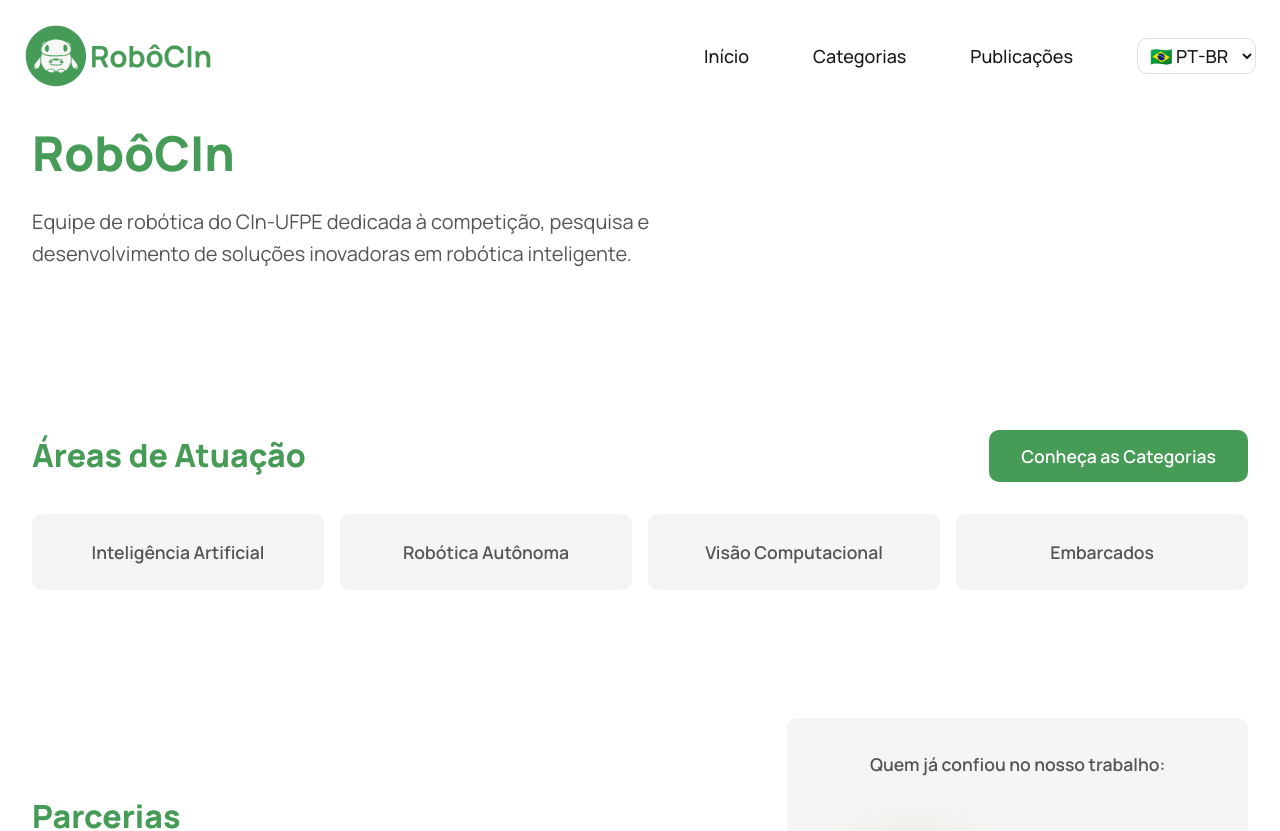
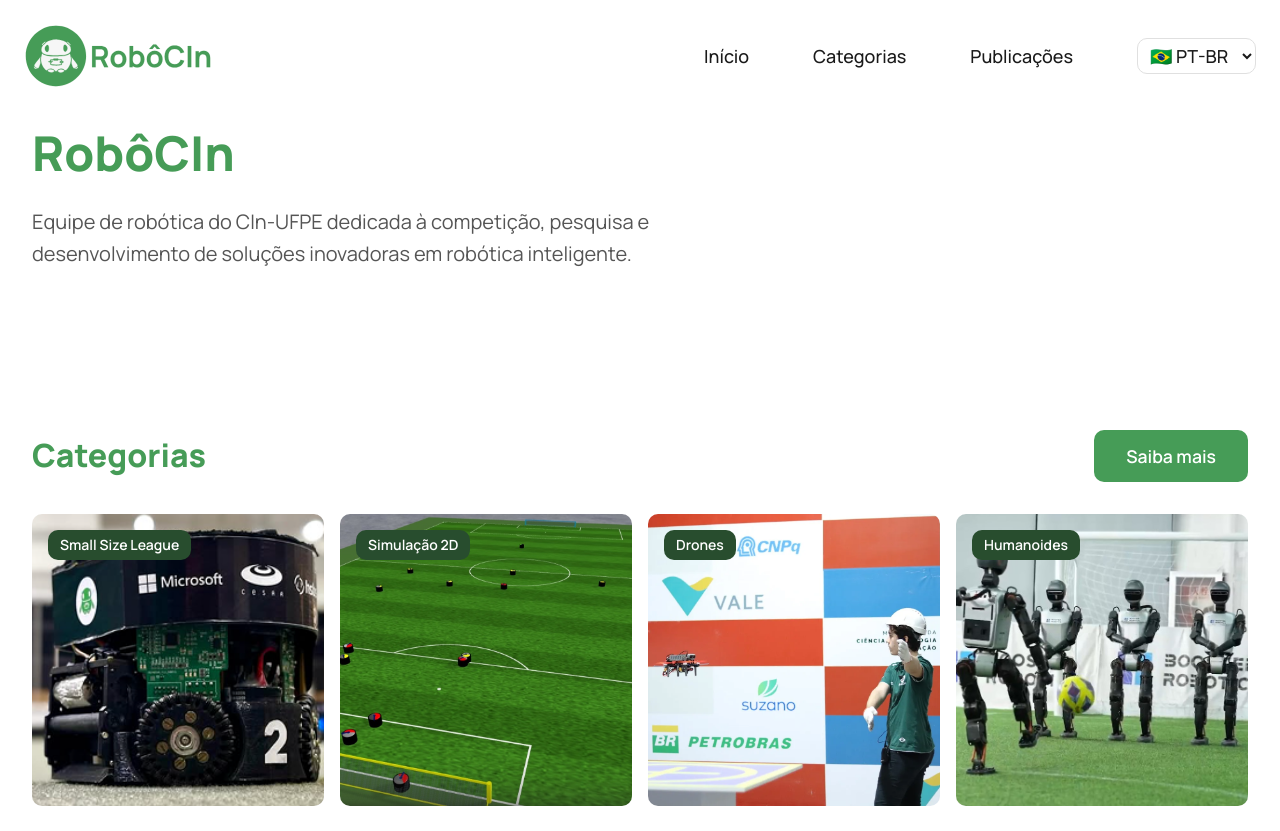
Before and after one commit to robocin/robocin-website, a React (Vite) app: page / in a window 1280 px wide. Shown: the top 831 px of the page. Built offline with nearby package versions, Linux system fonts and the light colour scheme.

Commit message:
feat: omit areas section from home page, move sections around

```diff
--- a/src/pages/Home.jsx
+++ b/src/pages/Home.jsx
@@ -9,10 +9,10 @@
   return (
     <>
       <Hero />
-      <Areas />
+      {/* <Areas /> */}
+      <Categories />
+      <History />
       <Partners />
-      <History />
-      <Categories />
       <Sponsors />
     </>
   );
```
